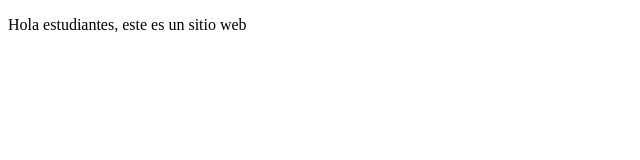
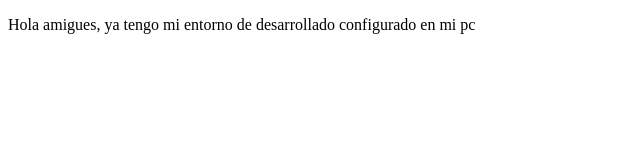
Before and after one commit to RuedaGJuan/proyectoDemoCursoPrework, a plain HTML site: page index.html in a window 1280 px wide. Shown: the whole page, without its empty margins (0-640 px from the left). Drawn offline with Linux system fonts and the light colour scheme.

Commit message:
Primera modificación al index

```diff
--- a/index.html
+++ b/index.html
@@ -6,6 +6,8 @@
     <title>Hola mundo</title>
   </head>
   <body>
-    <p>Hola estudiantes, este es un sitio web</p>
+    <p>
+      Hola amigues, ya tengo mi entorno de desarrollado configurado en mi pc
+    </p>
   </body>
 </html>
```
